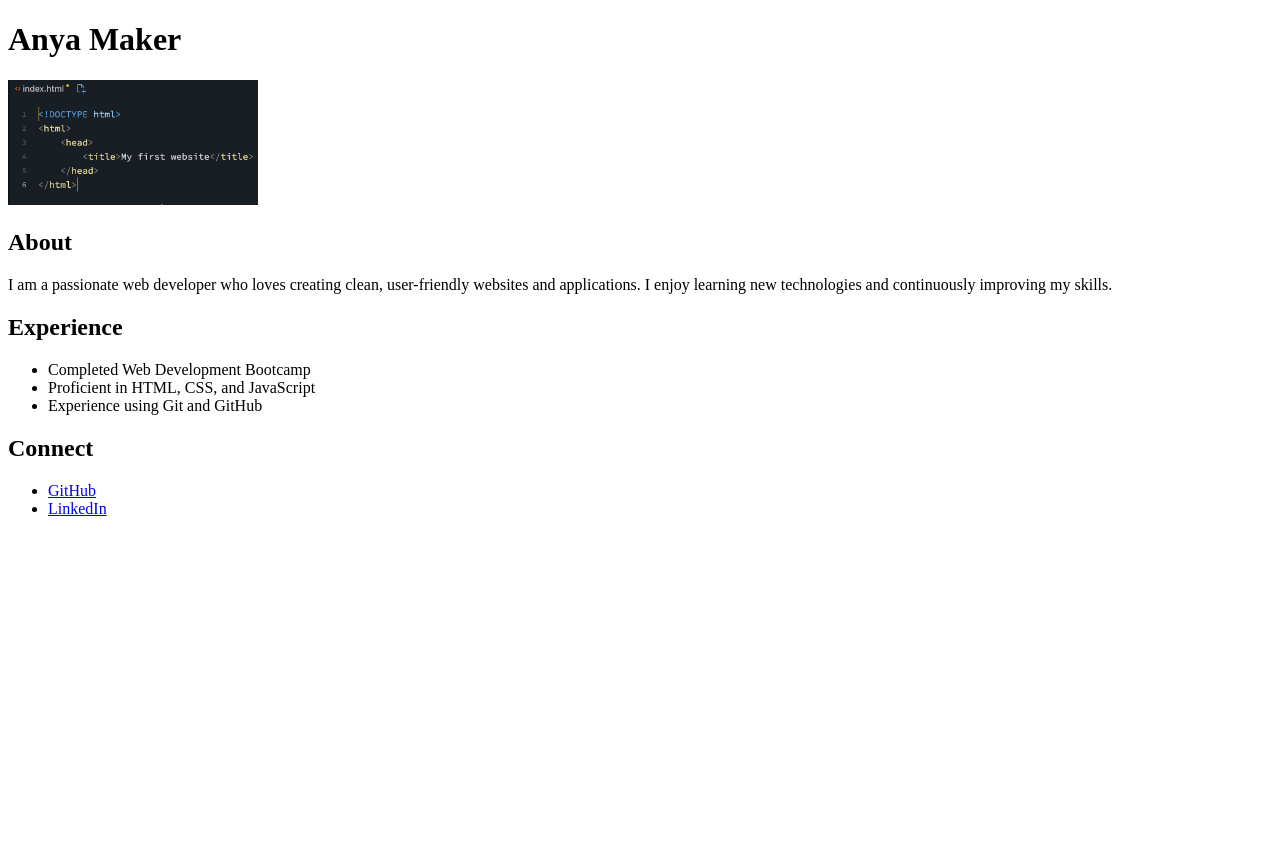
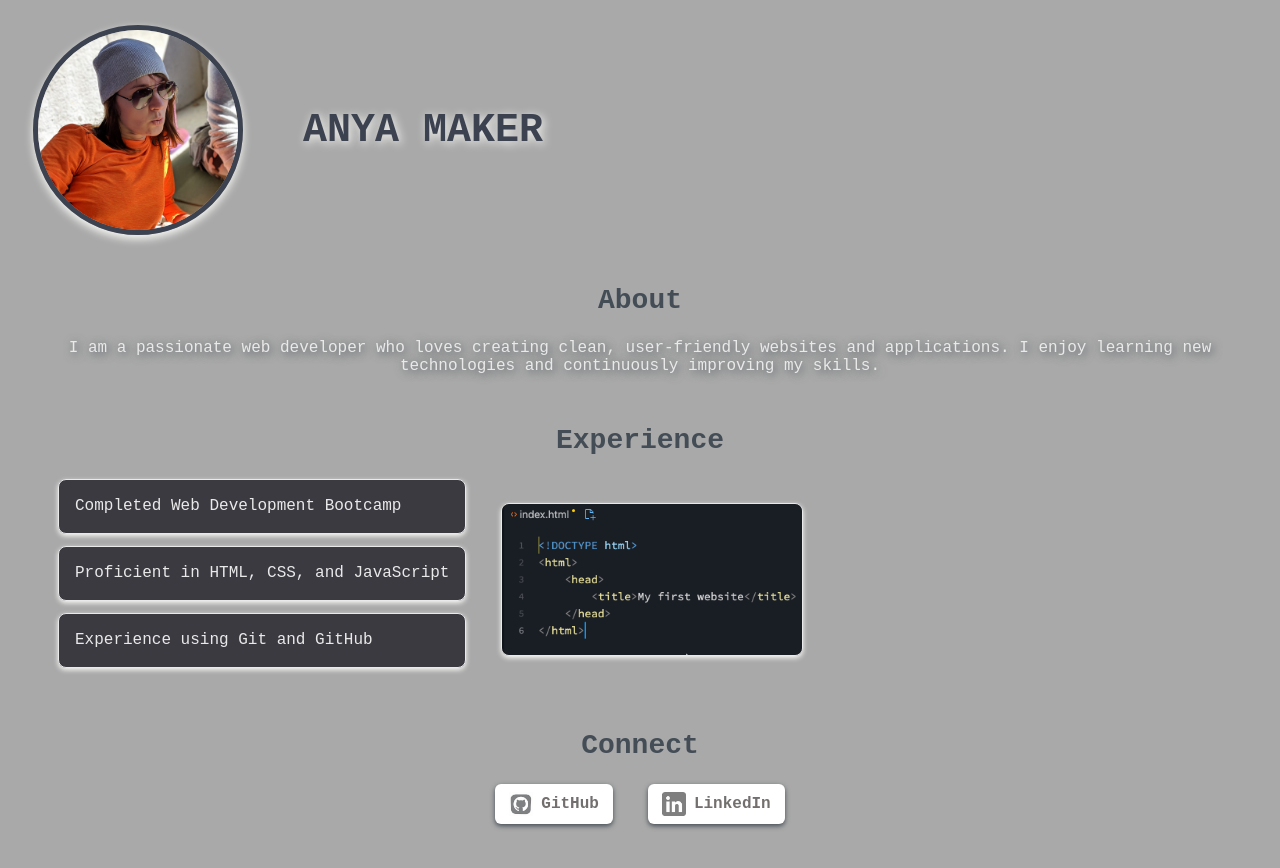
Before and after one commit to Ashanya20/anya-maker-luna, a plain HTML site: page index.html in a window 1280 px wide. Before the commit the page ends 800 px from the top, so only its background shows below. Drawn offline with Linux system fonts and the light colour scheme.

Commit message:
styling added

```diff
--- /dev/null
+++ b/css/index.css
@@ -0,0 +1,106 @@
+body {
+    background: darkgray;
+    color: rgb(233, 233, 233);
+    font-family: "Courier New", sans-serif;
+
+}
+
+.header {
+    margin: 25px;
+    display: flex;
+    align-items: center;
+    gap: 60px;
+}
+
+h1 {
+    font-size: 40px;
+    font-weight: 750;
+    color: rgb(60, 66, 80);
+    text-transform: uppercase;
+    text-shadow: 2px 2px 10px rgb(248, 249, 246);
+}
+
+h2 {
+    text-align: center;
+    font-size: 28px;
+    font-weight: 700;
+    color: #444d55;
+}
+
+p {
+    text-shadow: 2px 2px 10px #444d55;
+}
+
+section {
+    margin: 50px;
+}
+
+#Me {
+    border-radius: 50%;
+    border: 5px solid rgb(60, 66, 80);
+    box-shadow: 0 4px 8px rgb(248, 249, 246);
+    width: 200px;
+    height: auto;
+}
+
+#About {
+    text-align: center;
+}
+
+.experience {
+    display: flex;
+    align-items: center;
+    gap: 35px;
+}
+
+.experience-list {
+    list-style: none;
+    padding: 0;
+    margin: 0;
+}
+
+.experience-list li {
+    line-height: 1.8;
+    background-color: #302e36e5;
+    border: 1px solid rgb(233, 233, 233);
+    border-radius: 8px;
+    padding: 12px 16px;
+    margin-bottom: 12px;
+    box-shadow: 0 2px 5px rgb(248, 249, 246);
+}
+
+#Code {
+    border: 1px solid rgb(233, 233, 233);
+    border-radius: 8px;
+    box-shadow: 0 2px 5px rgb(248, 249, 246);
+}
+
+#Connect ul {
+    list-style: none;
+    padding: 0;
+    display: flex;
+    justify-content: center;
+    gap: 35px;
+}
+
+#Connect li {
+    margin: 0;
+}
+
+#Connect a {
+    display: flex;
+    align-items: center;
+    gap: 8px;
+    text-decoration: none;
+    color: rgb(115, 111, 111);
+    font-weight: 600;
+    background: white;
+    padding: 8px 14px;
+    border-radius: 6px;
+    box-shadow: 0 2px 5px #444d55;
+}
+
+.icon {
+    width: 24px;
+    height: 24px;
+}
--- a/index.html
+++ b/index.html
@@ -6,11 +6,14 @@
     <meta charset="UTF-8" />
     <meta name="keywords" content="HTML, CSS, JavaScript">
     <meta name="author" content="Anya Maker" />
+    <link href="css/index.css" rel="stylesheet">
 </head>
 
 <body>
-    <h1>Anya Maker</h1>
-    <img src="doctype.png" alt="DOCTYPE" width="250" />
+    <div class="header">
+        <img src="images/me.png" alt="Me" width="250" id="Me">
+        <h1>Anya Maker</h1>
+    </div>
 
     <section id="About">
         <h2>About</h2>
@@ -22,18 +25,27 @@
 
     <section id="Experience">
         <h2>Experience</h2>
-        <ul>
-            <li>Completed Web Development Bootcamp</li>
-            <li>Proficient in HTML, CSS, and JavaScript</li>
-            <li>Experience using Git and GitHub</li>
-        </ul>
+        <div class="experience">
+            <ul class="experience-list">
+                <li>Completed Web Development Bootcamp</li>
+                <li>Proficient in HTML, CSS, and JavaScript</li>
+                <li>Experience using Git and GitHub</li>
+            </ul>
+            <img src="images/doctype.png" alt="DOCTYPE" width="300" id="Code" />
+        </div>
     </section>
 
     <section id="Connect">
         <h2>Connect</h2>
         <ul>
-            <li><a href="https://github.com/Ashanya20" target="_blank">GitHub</a></li>
-            <li><a href="https://linkedin.com/in/anyamaker" target="_blank">LinkedIn</a></li>
+            <li><a href="https://github.com/Ashanya20" target="_blank">
+                    <img src="images/github-icon.png" alt="GitHub" class="icon">
+                    GitHub
+                </a></li>
+            <li><a href="https://linkedin.com/in/anyamaker" target="_blank">
+                    <img src="images/linkedin-icon.png" alt="LinkedIn" class="icon">
+                    LinkedIn
+                </a></li>
         </ul>
     </section>
 </body>
```
Also changed, not shown: images/doctype.png (renamed from doctype.png), images/github-icon.png (added), images/linkedin-icon.png (added), images/me.png (added).
